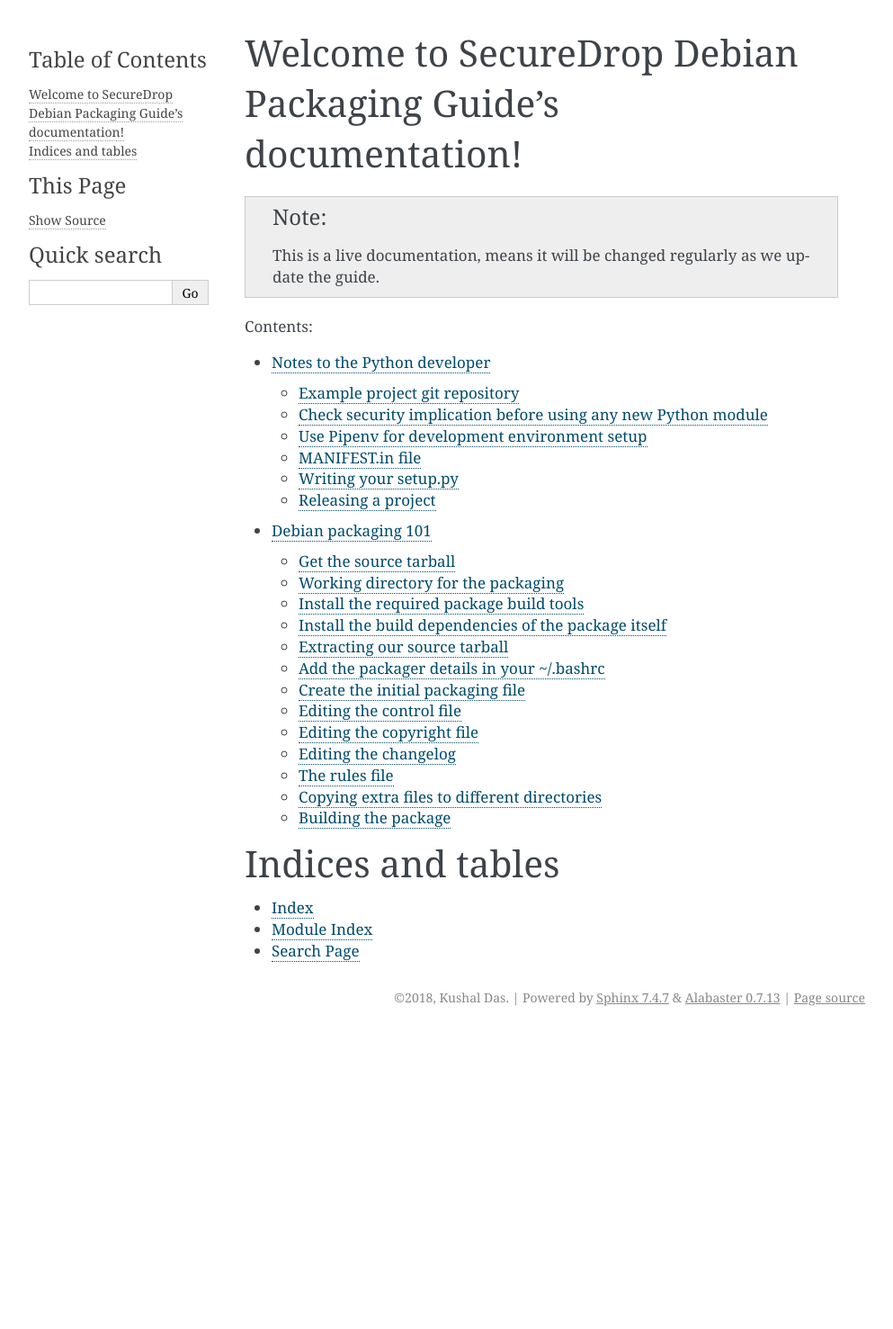
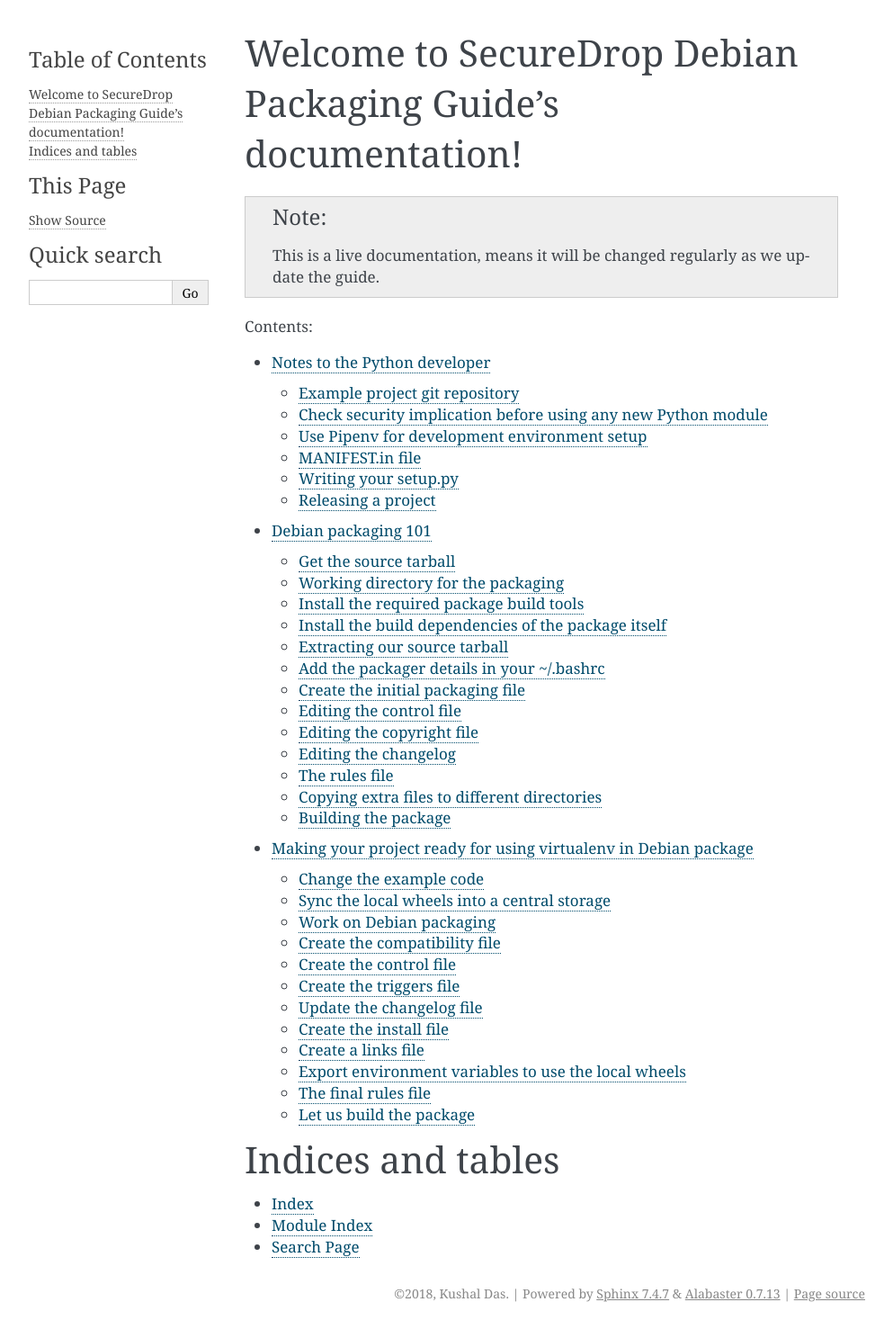
Before and after one commit to freedomofpress/securedrop-debian-packaging-guide, a Sphinx documentation site: the page built from docs/index.rst, in a window 1280 px wide. Shown: the whole page at 90% size, without its empty margins (148-1141 px from the left). Built offline with Sphinx 7.4.7, drawn with Linux system fonts in a browser that asks for light colours; before the commit the page ends 1148 px from its top, so only the background shows below that; part of the change alters nothing that is shown.

Commit message:
Adds the new chapter on internal packaging steps

```diff
--- a/docs/index.rst
+++ b/docs/index.rst
@@ -16,6 +16,7 @@ Welcome to SecureDrop Debian Packaging Guide's documentation!
 
    pythondevels
    debian101
+   internalpackaging
 
 
 
--- /dev/null
+++ b/docs/internalpackaging.rst
@@ -0,0 +1,210 @@
+Making your project ready for using virtualenv in Debian package
+=================================================================
+
+For this part of the tutorial, we will add a new dependency ``cryptography`` to
+our example project, and we will also import the library inside of our source
+code.
+
+
+Change the example code
+------------------------
+
+First, we will move into the source directory and checkout a different
+branch.
+
+::
+
+    cd ~/code/whosaysthat/
+    git checkout fancyrelease
+    pipenv lock -r > requirements.txt
+
+The final command above creates a ``requirements.txt`` file for the dependencies.
+Next, we should move into our development environment and create an empty directory,
+
+::
+
+    mkdir localwheels
+    pip3 wheel --no-binary :all: -w ./localwheels/ -r requirements.txt
+
+
+The above command will download the source tarballs from PyPI, and will try to
+build the wheels in the ``./localwheels/`` directory. But, this will fail as
+some development header files are missing. We should install all external C
+level dependencies from the Debian repository itself. After installing the packages,
+we should retry to build the wheels again.
+
+
+::
+
+    sudo apt-get install libssl-dev libffi-dev
+    pip3 wheel --no-binary :all: -w ./localwheels/ -r requirements.txt
+    ls ./localwheels/
+    asn1crypto-0.24.0-py3-none-any.whl
+    certifi-2018.8.24-py2.py3-none-any.whl
+    cffi-1.11.5-cp35-cp35m-linux_x86_64.whl
+    chardet-3.0.4-py2.py3-none-any.whl
+    cryptography-2.3.1-cp35-cp35m-linux_x86_64.whl
+    idna-2.7-py2.py3-none-any.whl
+    pycparser-2.19-py2.py3-none-any.whl
+    requests-2.19.1-py2.py3-none-any.whl
+    six-1.11.0-py2.py3-none-any.whl
+    urllib3-1.23-py2.py3-none-any.whl
+
+
+Sync the local wheels into a central storage
+----------------------------------------------
+
+
+.. note:: Here we will have to figure out the steps to move the wheels to a central location.
+
+
+
+Work on Debian packaging
+-------------------------
+
+Then, we will create a new source tarball for our project and also copy the wheels.
+
+::
+
+
+    python3 setup.py sdist
+    cp dist/whosaysthat-0.0.2.tar.gz ~/packaging/
+    cp -r localwheels ~/packaging/
+    cd ~/packaging/
+    tar -xvf whosaysthat-0.0.2.tar.gz
+    cd whosaysthat-0.0.2/
+
+
+Now, we will create the files required for our packaging manually, including the
+``debian`` directory. We will also install ``dh-virtualenv`` package.
+
+::
+
+    $ mkdir debian
+    $ sudo apt-get install dh-virtualenv
+
+
+Create the compatibility file
+------------------------------
+
+::
+
+    $ echo "9" > debian/compat
+
+
+Create the control file
+------------------------
+
+Add the following text to the ``debian/control`` file.
+
+::
+
+    Source: whosaysthat
+    Section: unknown
+    Priority: optional
+    Maintainer: Kushal Das <kushal@freedom.press>
+    Build-Depends: debhelper (>= 9), dh-python, python3-all, python3-setuptools, dh-virtualenv
+    Standards-Version: 3.9.8
+    Homepage: https://github.com/freedomofpress/yourpackage
+    X-Python3-Version: >= 3.5
+
+    Package: whosaysthat
+    Architecture: all
+    Depends: ${python3:Depends}, ${misc:Depends}
+    Description: This is our example tool
+    This package installs the library for Python 3.
+
+If we know any library we are dependent on (written in C), we should explicitly mention that in the
+``Depends:`` line above.
+
+
+Create the triggers file
+-------------------------
+
+To keep our virtualenv in sync with the host Python, let us create a ``debian/whosaysthat.triggers`` file.
+The standard name for this is ``debian/packagename.triggers``.
+
+::
+
+    # Register interest in Python interpreter changes (Python 2 for now); and
+    # don't make the Python package dependent on the virtualenv package
+    # processing (noawait)
+    interest-noawait /usr/bin/python3.5
+
+    # Also provide a symbolic trigger for all dh-virtualenv packages
+    interest dh-virtualenv-interpreter-update
+
+
+Update the changelog file
+--------------------------
+
+First, we will copy the existing changelog file. Then, we will use ``dch`` tool to update
+the entry there.
+
+::
+
+    $ cp ../whosaysthat-0.0.1/debian/changelog debian/
+    $ dch
+
+This will open up your favorite editor, update and save the file.
+
+
+Create the install file
+-----------------------
+
+This is same as in the last time. Add the following in the ``debian/whosaysthat.install`` file.
+
+::
+
+    data/1.txt usr/share/whosaysthat/data/1.txt
+    data/2.txt usr/share/whosaysthat/data/2.txt
+
+
+Create a links file
+--------------------
+
+*dh-virtualenv* tool will create a virtualenv under ``/opt/venvs``, in our
+example, this will be ``/opt/venvs/whosaysthat`` directory, and the console
+entry point based executables will be installed in the bin directory there. So,
+we should create links to those commands from ``/usr/bin``.
+
+Add the following in the ``debian/whosaysthat.links`` file.
+
+::
+
+    opt/venvs/whosaysthat/bin/whatismyip usr/bin/whatismyip
+    opt/venvs/whosaysthat/bin/whoisthebest usr/bin/whoisthebest
+
+
+
+Export environment variables to use the local wheels
+-----------------------------------------------------
+
+::
+
+    $ export DH_PIP_EXTRA_ARGS="--no-index --find-links=./localwheels"
+
+This will make *dh-virtualenv* to use our wheels instead of downloading them from PyPI.
+
+
+The final rules file
+--------------------
+
+Add the following text to the ``debian/rules`` file.
+
+::
+
+    #!/usr/bin/make -f
+
+    %:
+            dh $@ --with python-virtualenv --python /usr/bin/python3.5 --setuptools
+
+
+Let us build the package
+-------------------------
+
+::
+
+    $ dpkg-buildpackage -us -uc
+
+This should create the Debian package in the parent directory.
```
